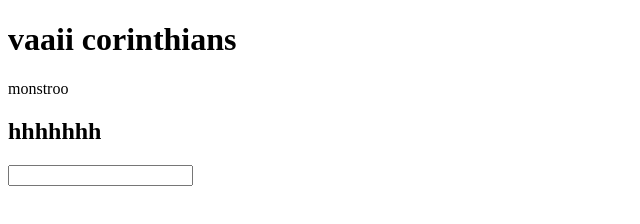
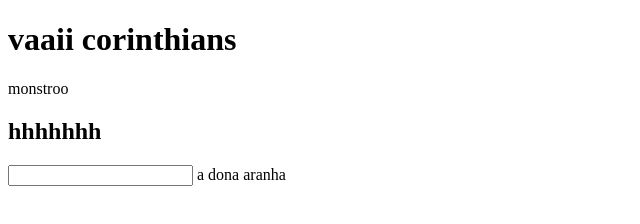
Before and after one commit to Lemirely/teste, a plain HTML site: page index.html in a window 1280 px wide. Shown: the full height of the page, 0-640 px from the left. Drawn offline with Linux system fonts and the light colour scheme.

Commit message:
Update index.html

```diff
--- a/index.html
+++ b/index.html
@@ -10,5 +10,6 @@
     <p>monstroo</p>
     <h2>hhhhhhh</h2>
     <input type="text">
+    a dona aranha
 </body>
 </html>
```
